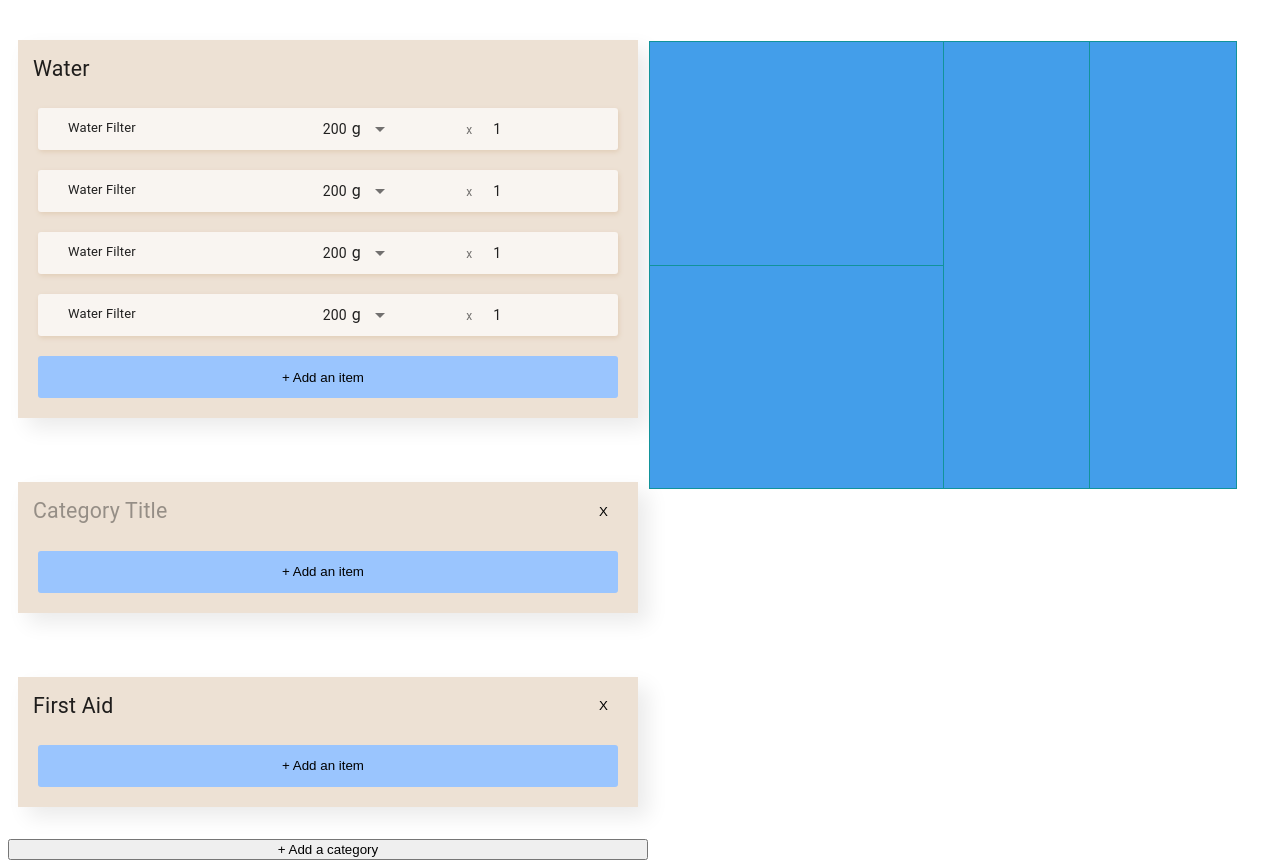
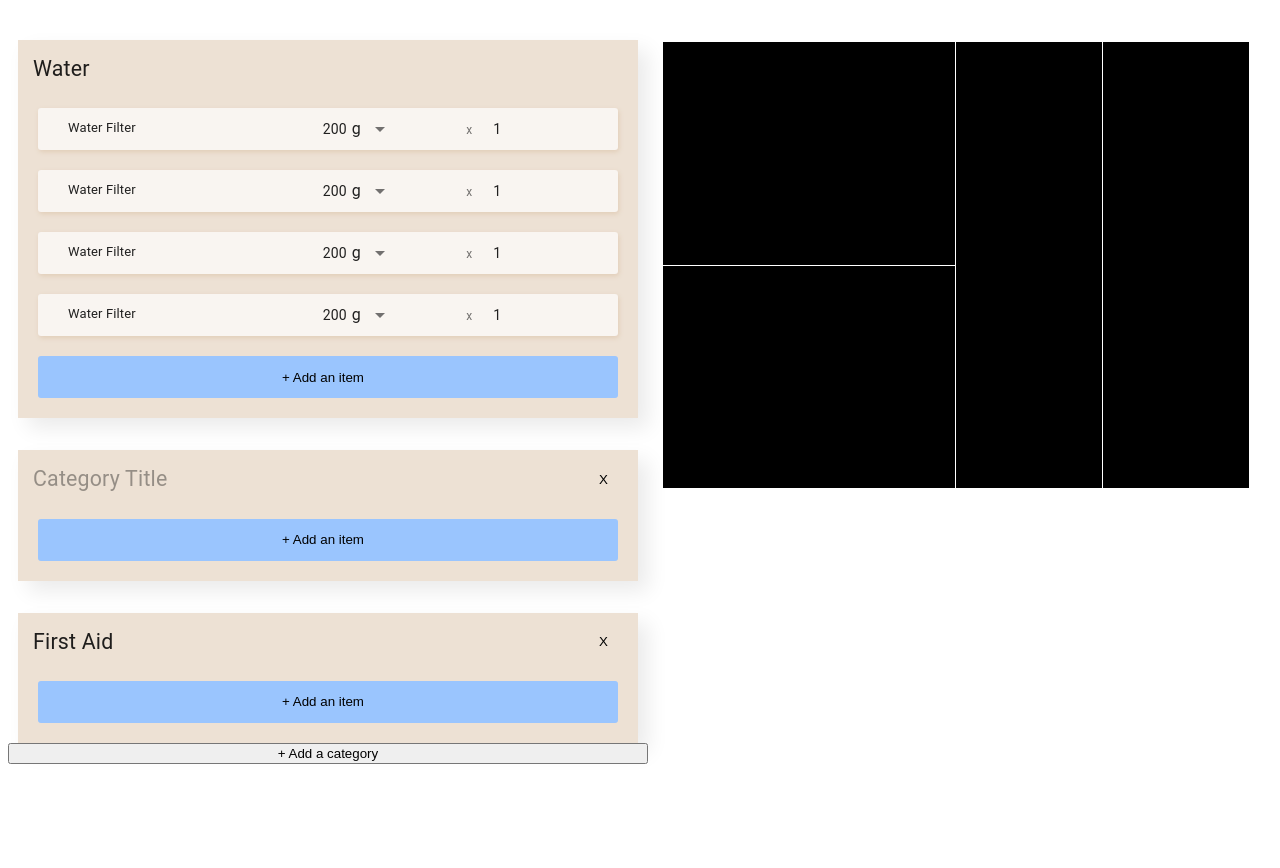
Before and after one commit to mitchHartigan/trekkr, a React (Create React App) app: page / in a window 1280 px wide. After the commit the page ends 800 px from the top, so only its background shows below. Built offline with nearby package versions, Linux system fonts and the light colour scheme.

Commit message:
cleanup: removed treemap border, additional cat colors

```diff
--- a/src/pack/BackpackData/index.js
+++ b/src/pack/BackpackData/index.js
@@ -91,7 +91,7 @@ export default class BackpackData extends Component {
           </div>
         </DragDropContext>
         <div
-          style={{ position: "fixed", marginLeft: "50vw", marginTop: "4vh" }}
+          style={{ position: "fixed", marginLeft: "51vw", marginTop: "4vh" }}
         >
           <Vis data={parseDataForVis(this.state)} />
         </div>
--- a/src/pack/BackpackData/utils.js
+++ b/src/pack/BackpackData/utils.js
@@ -1,5 +1,4 @@
 import { v4 as uuidv4 } from "uuid";
-import initialData from "../../components/initial-data";
 import tinycolor from "tinycolor2";
 
 export const handleDrag = (result, currentState) => {
@@ -172,9 +171,9 @@ export const handleUpdateItem = (itemId, key, value, currentState) => {
   return updatedState;
 };
 
+/* This function is a monolith...need to refactor it out into it's own file, maybe
+  it's own module or class or something, but wow she's a doozy. */
 export const parseDataForVis = (initialData) => {
-  // TODO: abstract this function out into its own file, that calls smaller functions.
-
   let formattedCategories = [];
 
   const items = initialData.items;
@@ -188,6 +187,10 @@ export const parseDataForVis = (initialData) => {
 
     const formattedCategory = {
       title: initialCategory.title || "",
+      style: {
+        border: "none",
+        margin: "0px",
+      },
     };
 
     let formattedChildren = [];
@@ -206,8 +209,8 @@ export const parseDataForVis = (initialData) => {
       let backgroundColor = generateBackgroundColor(
         currentItemWeight,
         largestWeightInCategory,
-        40,
-        "rgb(77, 157, 224)"
+        30,
+        initialCategory.color || "black"
       );
 
       let formattedItem = {
@@ -287,10 +290,10 @@ export const selectColorForCategory = (currentState) => {
 
   let colors = [
     "rgb(197, 172, 129)",
-    "rgb(45, 45, 42)",
-    "rgb(52, 84, 209)",
-    "rgb(52, 209, 191)",
-    "rgb(21, 127, 31)",
+    "rgb(221, 96, 49)",
+    "rgb(243, 201, 105)",
+    "rgb(4, 67, 137)",
+    "rgb(103, 148, 54)",
   ];
 
   let alreadyUsedColors = [];
--- a/src/pack/Category/Category.elem.js
+++ b/src/pack/Category/Category.elem.js
@@ -8,7 +8,7 @@ export const CategoryContainer = styled.div`
   justify-content: flex-start;
   flex-direction: column;
   padding: 0vh 10px 0vh 10px;
-  margin: 4vh 10px 4vh 10px;
+  margin: 4vh 10px 0vh 10px;
   min-width: 25vw;
   max-height: 80vh;
   border-radius: 0px;
--- a/src/pack/Category/Category.js
+++ b/src/pack/Category/Category.js
@@ -54,7 +54,7 @@ export default class Category extends Component {
                   onChange={this.updateTitle}
                 />
 
-                {this.props.items.length == 0 && (
+                {this.props.items.length === 0 && (
                   <button
                     className="category__deleteButton"
                     onClick={this.handleDelete}
--- a/src/vis/index.js
+++ b/src/vis/index.js
@@ -79,7 +79,7 @@ export default class TreemapGraph extends React.Component {
     };
     return (
       <div style={{ width: "50vw" }}>
-        <FlexibleTreemap {...treeProps} />
+        <FlexibleTreemap style={{ background: "none" }} {...treeProps} />
       </div>
     );
   }
```
Also changed, not shown: 1 other file (tests, documents, lock files or other folders).
